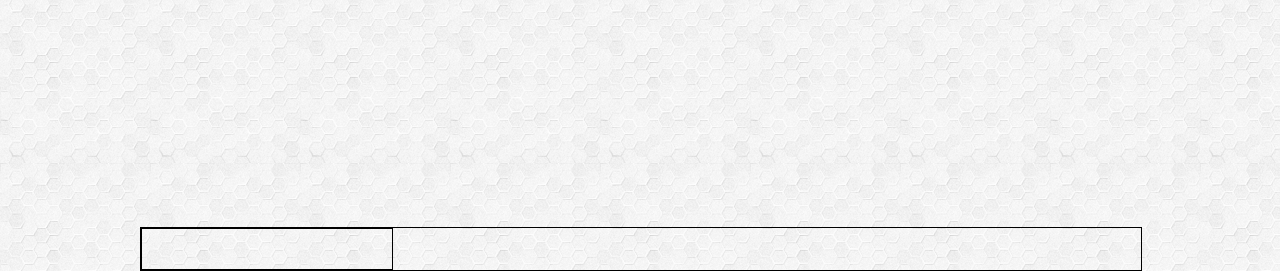
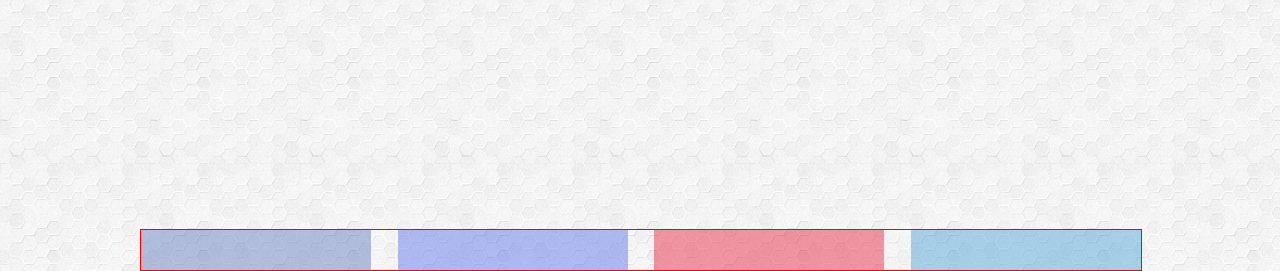
Before and after one commit to ktalaga/Travel_Bucket_List_App, a Flask app: page / in a window 1280 px wide. Shown: the part 529-800 px from the top of the page. Run offline with Flask 2, Linux system fonts and the light colour scheme; data that the repository does not hold is empty; some libraries are stand-ins or nearby versions.

Commit message:
doe footer for social media, buttons and hover effects

```diff
--- a/travel_app/static/style/style.css
+++ b/travel_app/static/style/style.css
@@ -74,18 +74,57 @@ ul a{
 .socials{
     width: 100%;
     text-align: center;
-    border: 1px solid black;
+    border: 1px solid red;
+    display: flex;
+    flex-direction: row;
+    justify-content: space-between;
+
 }
 
-.socaildivs{
-    width: 1000px;
-    margin-left: auto;
-    margin-right: auto;
-    border: 1px solid black;
+
+.fb{
+    width: 230px;
+    height: 40px;
+    background-color: #4668b3;
+    opacity: 0.4;
 
 }
-.fb{
-    width: 250px;
+.fb:hover{
+    background-color: #4668b3;
+    opacity: 1;
+}
+.ig{
+    width: 230px;
     height: 40px;
-    border: 1px solid black;
+    background-color: #405DE6;
+    opacity: 0.4;
+
 }
+.ig:hover{
+    background-color: #405DE6;
+    opacity: 1;
+}
+
+.pin{
+    width: 230px;
+    height: 40px;
+    background-color: #E60023;
+    opacity: 0.4;
+
+}
+.pin:hover{
+    background-color: #E60023;
+    opacity: 1;
+}
+
+.git{
+    width: 230px;
+    height: 40px;
+    background-color: #3095d3;
+    opacity: 0.4;
+
+}
+.git:hover{
+    background-color: #3095d3;
+    opacity: 1;
+}
--- a/travel_app/templates/base.html
+++ b/travel_app/templates/base.html
@@ -48,25 +48,23 @@
 </body>
 <footer id="footer">
 <div class="socials">
-    <div class="socialdivs">
+
         <div class="fb">
 
         </div>
         <div class="ig">
 
         </div>
-        <div class="tw">
+
+        <div class="pin">
 
         </div>
-        <div class="yt">
+        <div class="git">
 
         </div>
-        <div style="clear: both;"></div>
+</div>
 
 
-    </div>
 
-
-</div>
 </footer>
 </html>
```
